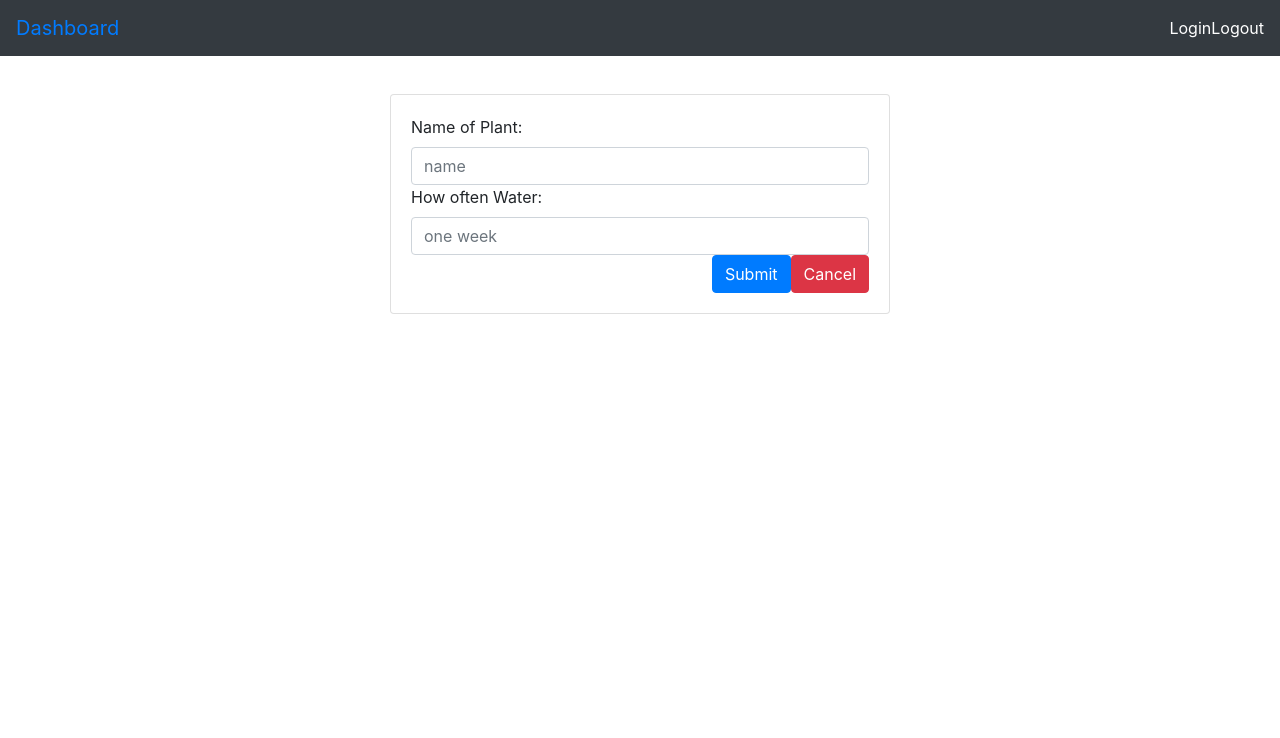
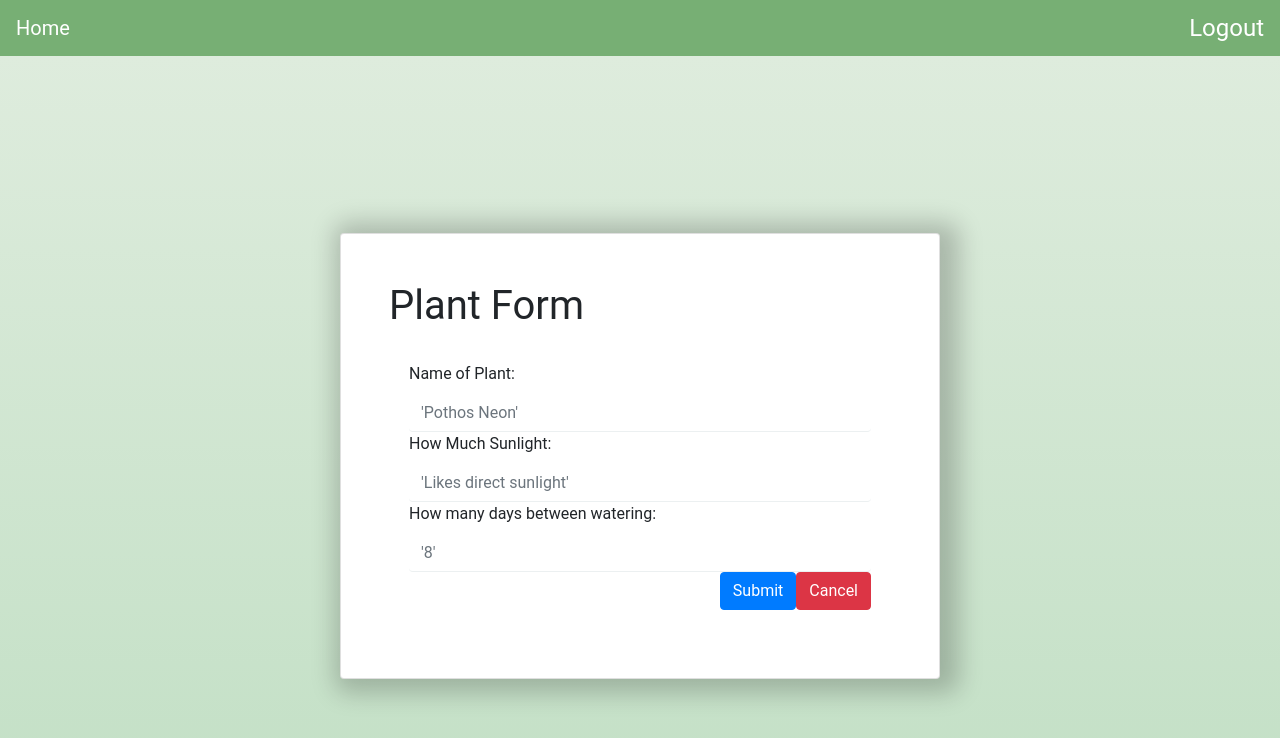
Before and after one commit to duyhtruong/plant, a React (Create React App) app: page /add in a window 1280 px wide. Shown: the top 738 px of the page. Built offline with nearby package versions, Linux system fonts and the light colour scheme.

Commit message:
css forms and dashboard cards

```diff
--- a/src/components/App.js
+++ b/src/components/App.js
@@ -25,17 +25,18 @@ class App extends React.Component{
                     <Switch>
                     <Route path ='/login' exact component={Login}/>
                     <Route path ='/' exact component={Landing}/>
-                        <Route component={Header} />
+                    <Route path ='/register/' exact component ={Register}/>
+                    <Route component={Header} />
 
                     </Switch>
-                <Container>
+
                         <Route path ='/dashboard' exact component={Dashboard}/>
                         <Route path ='/add' exact component={AddPlant}/>
                         <Route path ='/plant/:id' exact component={EditPlant}/>
-                        <Route path ='/register/' exact component ={Register}/>
+
                         <Route path='/logout' exact component ={Logout} />
 
-                </Container>
+
             </Router>
         )
     }
--- a/src/components/Dashboard.js
+++ b/src/components/Dashboard.js
@@ -6,7 +6,7 @@ import GetPlants from './plantFolder/GetPlants'
 class Dashboard extends React.Component{
     render(){
         return(
-            <div>
+            <div className='dashboardBackground'>
                 <div>
                     <GetPlants />
                 </div>
--- a/src/components/Header.js
+++ b/src/components/Header.js
@@ -1,5 +1,5 @@
 import React from 'react'
-
+import { connect } from 'react-redux';
 import Navbar from 'react-bootstrap/Navbar';
 import { Link } from 'react-router-dom';
 
@@ -7,16 +7,13 @@ class Header extends React.Component{
     render(){
         return(
             <div>
-                <Navbar bg="dark" variant="dark">
-                    <Navbar.Brand><Link to='/dashboard'>Dashboard</Link></Navbar.Brand>
+                <Navbar className='navBar'>
+                    <Navbar.Brand><Link className='navBarLink' to='/dashboard'>Home</Link></Navbar.Brand>
                     <Navbar.Toggle />
                         <Navbar.Collapse className="justify-content-end">
-                        <Navbar.Text>
-                            <Link to='/'>Login</Link>
-                        </Navbar.Text>
-                        <Navbar.Text>
-                            <Link to='/logout'>Logout</Link>
-                        </Navbar.Text>
+
+                            <Link className='navBarLink' to='/logout'>Logout</Link>
+
                     </Navbar.Collapse>
                 </Navbar>
             </div>
@@ -24,4 +21,10 @@ class Header extends React.Component{
     }
 }
 
-export default Header;
+const mapStateToProps = (state) =>{
+    return{
+        user:state.users
+    }
+}
+
+export default connect(mapStateToProps)(Header);
--- a/src/components/Landing.js
+++ b/src/components/Landing.js
@@ -1,17 +1,22 @@
 import React from 'react';
 import Card from 'react-bootstrap/Card';
 import { Link } from 'react-router-dom';
-import Button from 'react-bootstrap/Button';
+
 
 class Landing extends React.Component{
     render(){
         return(
-            <div>
-                <Card>
-                    <Card.Title>Welcome To Plant Feedr</Card.Title>
-                    <div>
-                        <Button variant='primary'><Link to='/login'>Login</Link></Button>
-                        <Button variant='primary'><Link to='/register'>Register</Link></Button>
+
+
+            <div className='loginLandingPage'>
+
+                <Card className='loginCard'>
+                    <Card.Title className='cardTitle'>Welcome To Plant Feedr</Card.Title>
+                    <div className='landingFormButtonContainer'>
+
+                            <Link className='plantFormLink loginFormButtons' to='/login'>Login</Link>
+                            <Link className='plantFormLink loginFormButtons' to='/register'>Sign Up</Link>
+
                     </div>
                 </Card>
             </div>
--- a/src/components/LoginForm.js
+++ b/src/components/LoginForm.js
@@ -35,7 +35,7 @@ const LoginForm = (props) => {
                         name='email'
                         component={renderCustomForm}
                         type='text'
-                        placeholder='email'
+                        placeholder='EMAIL'
 
                     />
                 </div>
@@ -45,8 +45,8 @@ const LoginForm = (props) => {
                 <Field
                     name='password'
                     component={renderCustomForm}
-                    type='text'
-                    placeholder='password'
+                    type='password'
+                    placeholder='PASSWORD'
 
 
                 />
--- a/src/components/Register.js
+++ b/src/components/Register.js
@@ -13,7 +13,7 @@ class Register extends React.Component{
 
     render(){
         return(
-            <div>
+            <div className='loginLandingPage'>
                 <RegisterForm onSubmit={this.onSubmit} />
             </div>
         )
--- a/src/components/RegisterForm.js
+++ b/src/components/RegisterForm.js
@@ -4,13 +4,15 @@ import { Field, reduxForm  } from 'redux-form';
 
 import Card from 'react-bootstrap/Card'
 import FormControl from 'react-bootstrap/FormControl';
-import Button from 'react-bootstrap/Button';
 
-const renderCustomForm = ({input, type})=>{
+
+const renderCustomForm = ({input, type, placeholder})=>{
     return(<FormControl
          type={type}
          value={input.value}
          onChange={input.onChange}
+         className='loginField'
+         placeholder={placeholder}
      />
     )
  }
@@ -19,44 +21,47 @@ const RegisterForm = (props) => {
 
 
         return(
-            <Card>
+            <Card className='loginCard'>
+            <Card.Title className='cardTitle'>Sign Up</Card.Title>
             <Card.Body>
             <form >
 
             <div>
-                    <label>name:</label>
+
                     <Field
                         name='name'
                         component={renderCustomForm}
                         type='text'
+                        placeholder='NAME'
 
 
                     />
                 </div>
 
                 <div>
-                    <label>email:</label>
+
                     <Field
                         name='email'
                         component={renderCustomForm}
                         type='text'
+                        placeholder='EMAIL'
 
 
                     />
                 </div>
 
                 <div>
-                <label>password:</label>
+
                 <Field
                     name='password'
                     component={renderCustomForm}
                     type='text'
-
+                    placeholder='PASSWORD'
 
                 />
                 </div>
-                <div className='plantFormButtons'>
-                    <Button onClick={props.handleSubmit(props.onSubmit)} variant='primary'>Submit</Button>
+                <div className='loginFormButtonContainer'>
+                    <button className='loginFormButtons plantFormButtons' onClick={props.handleSubmit(props.onSubmit)} variant='primary'>Sign Up</button>
 
                 </div>
             </form>
--- a/src/components/plantFolder/AddPlant.js
+++ b/src/components/plantFolder/AddPlant.js
@@ -14,7 +14,7 @@ class AddPlant extends React.Component{
 
     render(){
         return(
-            <div>
+            <div className='loginLandingPage'>
                 <PlantForm onSubmit={this.onSubmit} />
             </div>
         )
--- a/src/components/plantFolder/PlantForm.js
+++ b/src/components/plantFolder/PlantForm.js
@@ -13,6 +13,7 @@ const renderCustomForm = ({input, type, placeholder})=>{
          placeholder={placeholder}
          value={input.value}
          onChange={input.onChange}
+         className='loginField'
      />
     )
  }
@@ -22,7 +23,8 @@ const PlantForm = (props) => {
     const onSubmit = (formValues) =>{props.onSubmit(formValues)}
 
         return(
-            <Card className='plantFormCard'>
+            <Card className='loginCard'>
+            <Card.Title className='cardTitle'>Plant Form</Card.Title>
             <Card.Body>
             <form onSubmit={props.handleSubmit(onSubmit)}>
                 <div>
@@ -31,18 +33,28 @@ const PlantForm = (props) => {
                         name='name'
                         component={renderCustomForm}
                         type='text'
-                        placeholder='name'
+                        placeholder="'Pothos Neon'"
 
                     />
                 </div>
 
                 <div>
-                <label>How often Water:</label>
+                <label>How Much Sunlight:</label>
+                <Field
+                    name='sun'
+                    component={renderCustomForm}
+                    type='text'
+                    placeholder="'Likes direct sunlight'"
+
+                />
+                </div>
+                <div>
+                <label>How many days between watering:</label>
                 <Field
                     name='water'
                     component={renderCustomForm}
                     type='text'
-                    placeholder='one week'
+                    placeholder="'8'"
 
                 />
                 </div>
--- a/src/index.css
+++ b/src/index.css
@@ -4,6 +4,21 @@
 }
 
 @import url('https://fonts.googleapis.com/css?family=Roboto:400,700,900&display=swap');
+
+.navBar{
+    font-family: 'Roboto', sans-serif;
+    background-color: #77af74;
+    font-size:1.5em;
+
+}
+
+.navBarLink{
+    color: white;
+    text-decoration: none;
+    font-weight: 400;
+}
+
+
 
 .cardTitle{
     font-family: 'Roboto', sans-serif;
@@ -14,7 +29,7 @@
 .loginCard{
     padding: 3em 3em 3em 3em;
     width: 600px;
-    height: 400px;
+    min-height: 400px;
     box-shadow: 7px 2px 25px 12px rgba(0,0,0,0.21);
     font-family: 'Roboto', sans-serif;
     font-weight: 400;
@@ -37,11 +52,12 @@
 
 .loginFormButtons{
 
-    background-color: #deecdd;
+    background-color:#77af74;
     color: white;
     text-decoration: none;
     border-radius: 5em;
     padding:1em 5em 1em 5em ;
+    margin-top: 1em;
     border: none;
 
 }
@@ -52,17 +68,83 @@
     padding-top: 3em;
 }
 
+.landingFormButtonContainer{
+    display: flex;
+    flex-direction: column;
+    justify-content: center;
+    padding-top: 3em;
+}
+
+
 .getPlantsGroup{
+    font-family: 'Roboto', sans-serif;
     display: flex;
     justify-content: space-around;
     flex-wrap: wrap;
 
 }
 
+.plantCardHeader{
+    height: 250px;
+    width: 100%;
+    display: flex;
+    flex-direction: column;
+    justify-content: center;
+    align-items: center;
+    color: white;
+    background:linear-gradient(135deg, #22c9d5 0%,#0470dc 100%);
+    border-top-left-radius: 2em !important;
+    border-top-right-radius: 2em !important;
+
+
+
+}
+.plantCardHeaderTop{
+    font-size: 1.5em;
+    margin-top: 0.4em;
+}
+
+.plantCardHeaderBottom{
+    font-size: 1.5em;
+    margin-bottom: 0.3em;
+}
+
+.plantCardHeaderDays{
+    font-weight: 900;
+    margin-top: -0.4em;
+    margin-bottom: -0.3em;
+    font-size: 10em;
+}
+
+
+.plantCardBody{
+    height: 250px;
+    width: 100%;
+    padding: 2em 2em 2em 2em;
+    font-size: 1.5em;
+}
+
 .getPlantsCards{
+    border-radius: 2em;
     min-height: 400px;
-    width: 300px;
+    width: 350px;
     margin-top: 10vw;
+    box-shadow: 7px 2px 25px 12px rgba(0,0,0,0.21);
+}
+
+.plantCardButtonContainer{
+    max-width: 100vw;
+    display: flex;
+    justify-content: space-around;
+
+
+}
+.plantCardButton{
+
+    border: none;
+    color: white;
+
+
 }
 
 .getPlantButton{
@@ -74,11 +156,6 @@
     font-weight: 100;
 }
 
-.plantFormCard{
-    max-width: 500px;
-    margin: auto;
-    margin-top: 3vw;
-}
 
 .plantFormButtons{
     display: flex;
@@ -87,4 +164,10 @@
 
 .plantFormLink{
     color: white;
+    text-align: center;
 }
+
+.dashboardBackground{
+    background-image: linear-gradient(to top, #c1dfc4 0%, #deecdd 100%);
+    height: 100vh
+}
```
Also changed, not shown: src/components/plantFolder/GetPlants.js (+20 -22 lines).
